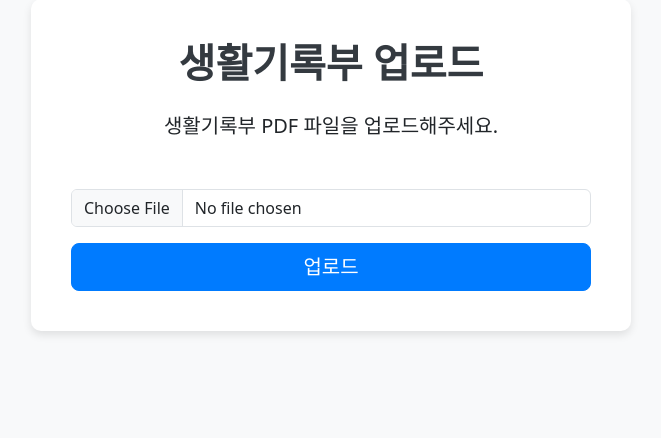
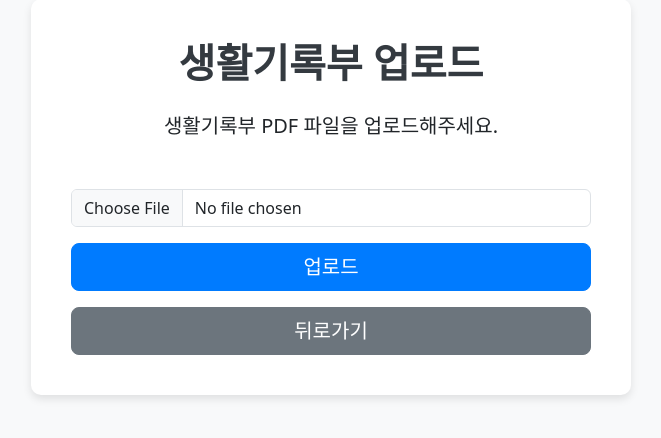
Before and after one commit to sphill98/StudentParser, a Flask app: page /upload in a window 1280 px wide. Shown: the part 51-489 px from the top of the page, without its empty margins (309-970 px from the left). Run offline with Flask 3, Linux system fonts and the light colour scheme.

Commit message:
HTML Update

```diff
--- a/student_parser/templates/upload.html
+++ b/student_parser/templates/upload.html
@@ -44,6 +44,9 @@
                 <button type="submit" class="btn btn-primary btn-lg">업로드</button>
             </div>
         </form>
+        <div class="d-grid mt-3">
+            <a href="{{ url_for('main.index') }}" class="btn btn-secondary btn-lg">뒤로가기</a>
+        </div>
     </div>
 </body>
 </html>
```
